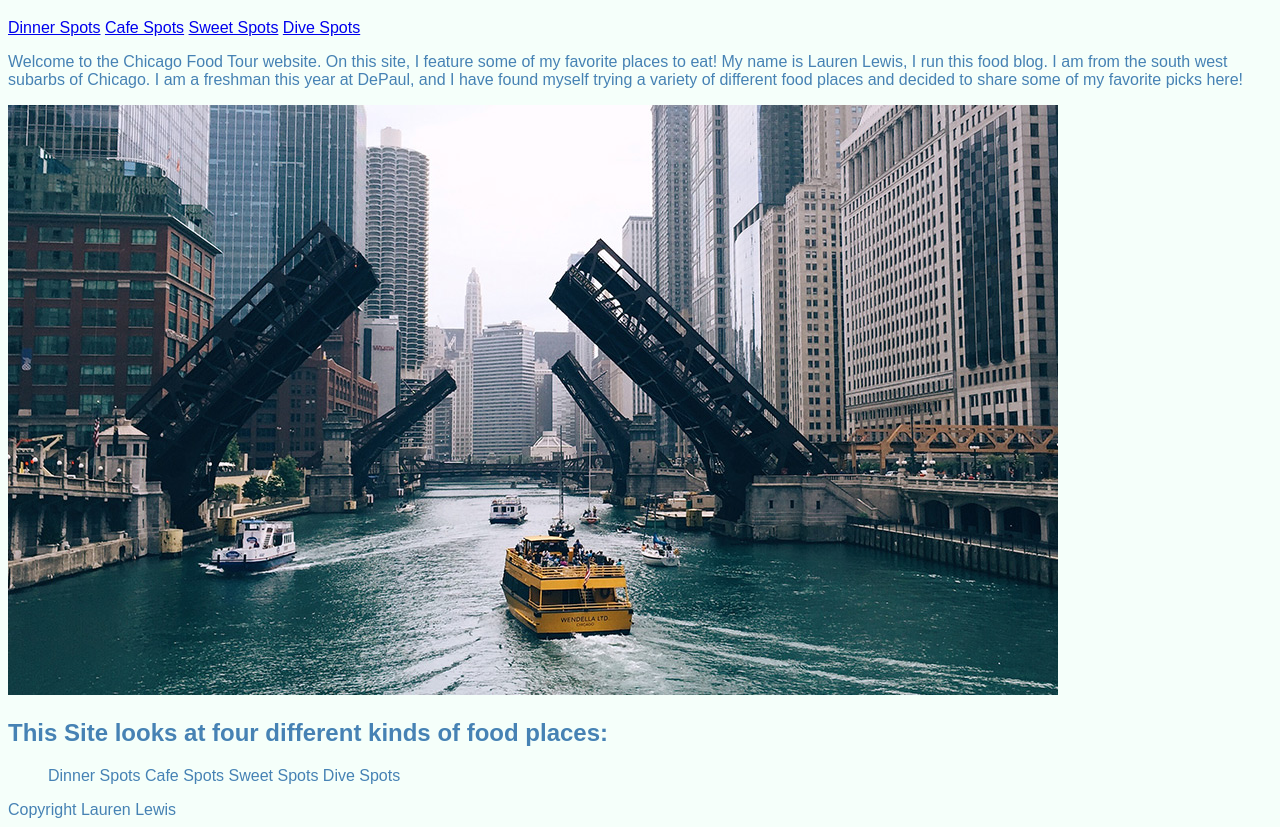
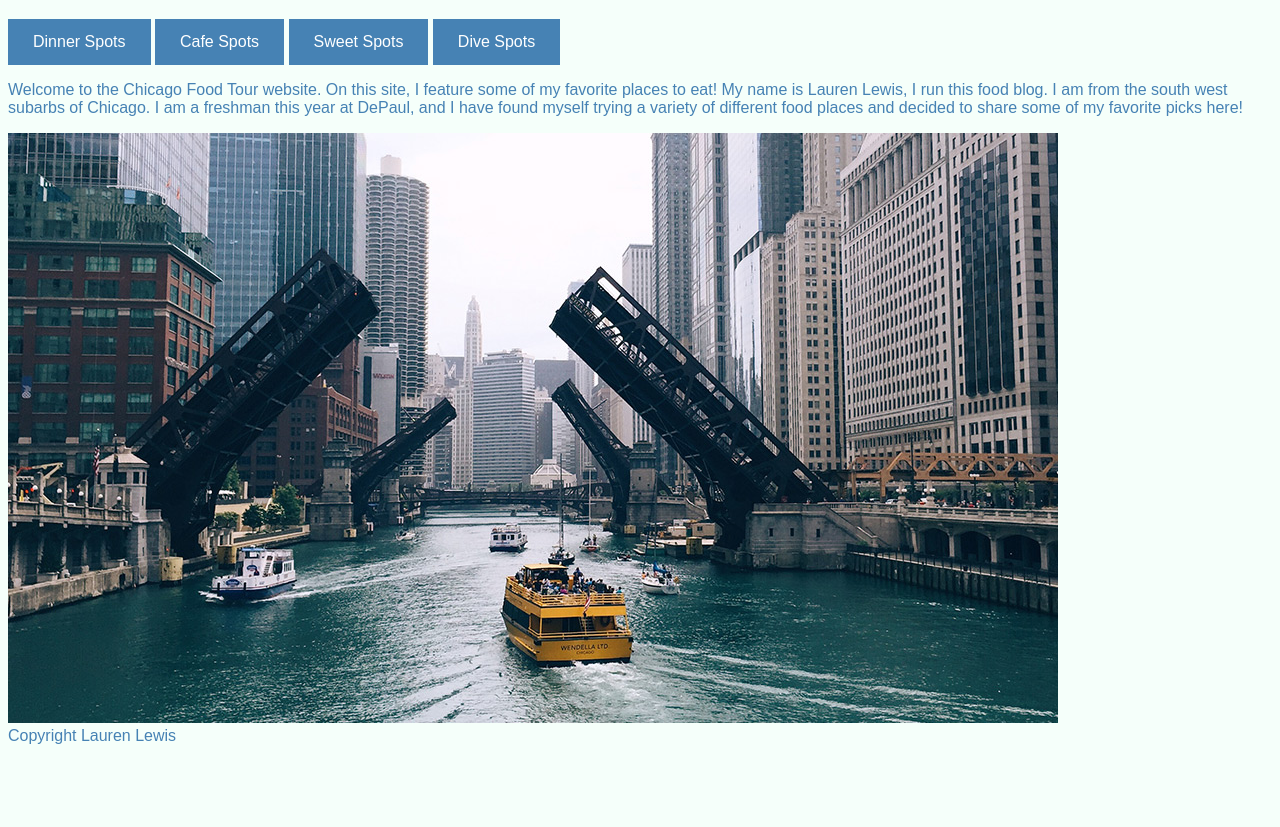
Before and after one commit to laurenlewis1999/laurenlewis1999.gethub.io, a plain HTML site: page index.html in a window 1280 px wide. Shown: the part 61-888 px from the top of the page. After the commit the page ends 814 px from the top, so only its background shows below. Drawn offline with Linux system fonts and the light colour scheme.

Commit message:
changes
changes in link names
styles in css links changed to buttons

```diff
--- a/css/style.css
+++ b/css/style.css
@@ -1,5 +1,17 @@
-nav{font-family:Arial,Helvetica,sans-serif}
+nav
+{font-family:Arial,Helvetica,sans-serif}
 
+
+a:link, a:visited {
+  background-color: steelblue;
+  color: white;
+  padding: 14px 25px;
+  text-align: center;
+  text-decoration: none;
+  display: inline-block;
+}
+
+a:link,
 ul {font-family:arial ,helvetica, sans-serif}
 ul {color:steelblue}
 
--- a/index.html
+++ b/index.html
@@ -13,12 +13,5 @@
 
 <p>Welcome to the Chicago Food Tour website. On this site, I feature some of my favorite places to eat! My name is Lauren Lewis, I run this food blog. I am from the south west subarbs of Chicago. I am a freshman this year at DePaul, and I have found myself trying a variety of different food places and decided to share some of my favorite picks here!  </p>
 <img src="../images/river.jpg" alt= "photo of the river">
-<h2> This Site looks at four different kinds of food places:</h2>
-<ul>
-    <il> Dinner Spots</il>
-    <il> Cafe Spots</il>
-    <il> Sweet Spots</il>
-    <il> Dive Spots</il>
-</ul>
 
 <footer> Copyright Lauren Lewis </footer>
```
Also changed, not shown: dinner-spots.html (+2 -2 lines), dive-spots.html (+2 -2 lines), pit-stops.html (+1 -1 lines), sweet-treats.html (+2 -2 lines).
